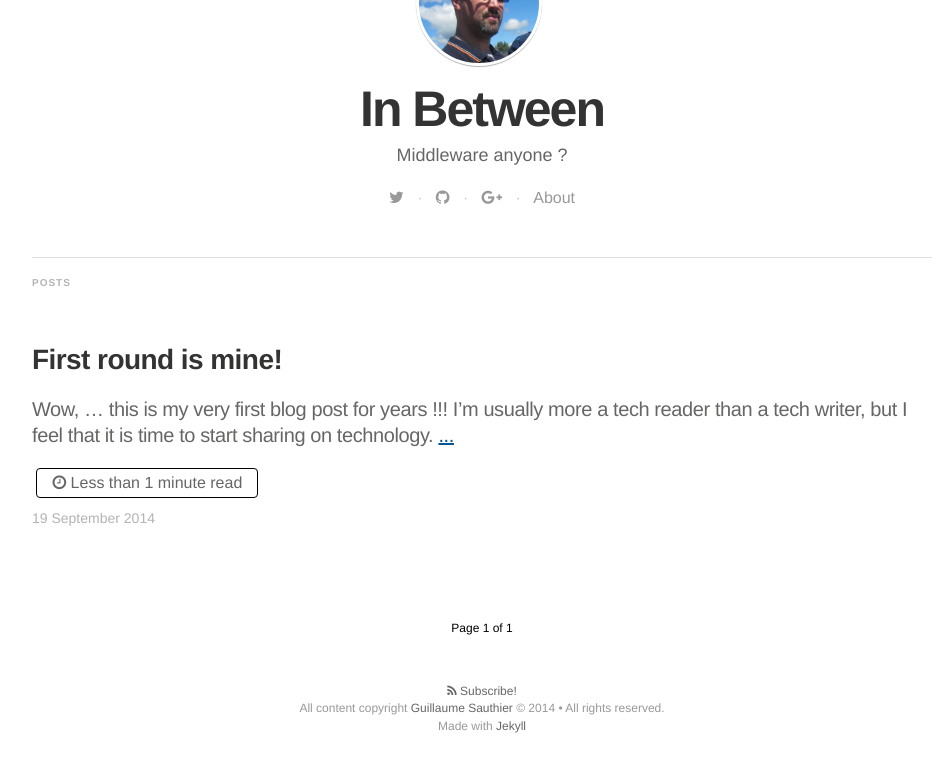
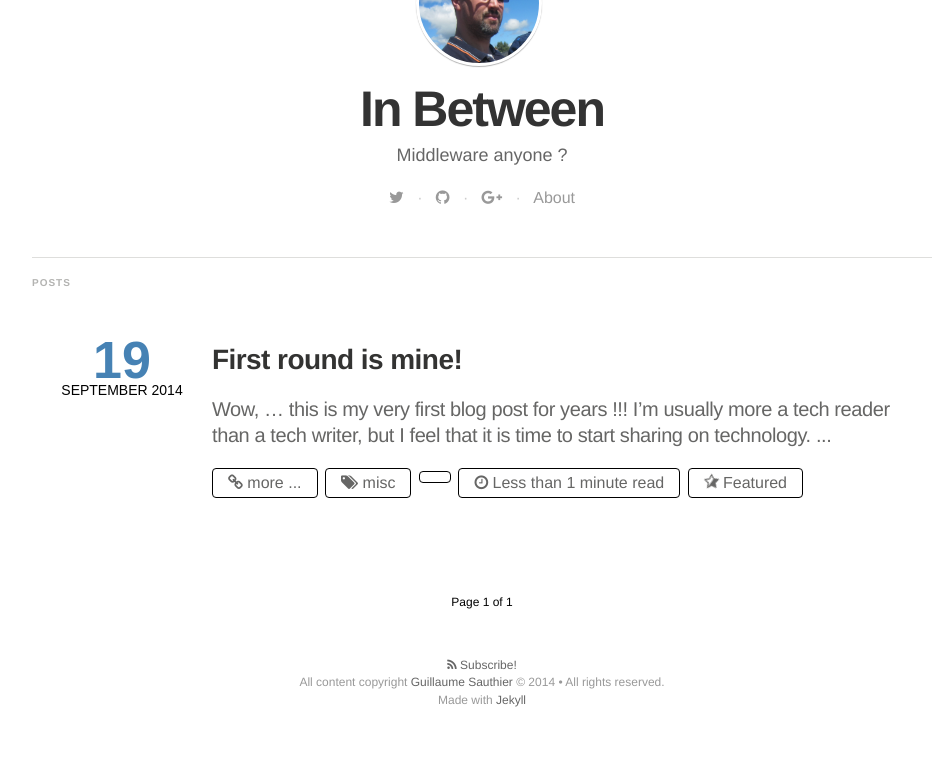
Before and after one commit to sauthieg/sauthieg.github.io, a Jekyll site: the page built from index.html, in a window 1280 px wide. Shown: the part 450-1234 px from the top of the page, without its empty margins (158-1095 px from the left). Built offline with Jekyll 4.4.1, drawn with Linux system fonts in a browser that asks for light colours; nearby versions of some CDN libraries; some web fonts are replaced; Markdown is read by kramdown in place of the engine named in the settings; the list of posts is cut into pages by our own code; comment, search, counter and statistics services are not loaded; after the commit the page ends 1208 px from its top, so only the background shows below that.

Commit message:
* Add disqus comment counts * Sort posts in categories.html by date * Home page show posts with date in a column

```diff
--- a/_posts/2014-09-19-first-round-is-mine.markdown
+++ b/_posts/2014-09-19-first-round-is-mine.markdown
@@ -4,7 +4,8 @@ title:  "First round is mine!"
 date:   2014-09-19
 image: /assets/article_images/first-round-is-mine/IMGA0885.jpeg
 comments: false
-tags: featured
+featured: true
+categories: misc
 ---
 
 # Wow,
--- a/css/main.sass
+++ b/css/main.sass
@@ -188,6 +188,37 @@ a
         margin-bottom: 0.3125rem
         text-decoration: none
         cursor: pointer
+    .article-item
+      display: inline-block
+      .date-column
+        font-family: "Montserrat", sans-serif
+        float: left
+        width: 20%
+        @include box-sizing(border-box)
+        @include respond-to(800)
+          width: 100%
+          padding-bottom: $rs*2
+        .day
+          display: block
+          text-align: center
+          font-size: 3.25rem
+          font-weight: 800
+          color: steelblue
+        .month-year
+          display: block
+          text-align: center
+          font-size: 1rem
+          color: #000
+          font-size: 0.875rem
+          text-transform: uppercase
+      .post-column
+        float: right
+        width: 80%
+        @include box-sizing(border-box)
+        @include respond-to(800)
+          width: 100%
+          padding-bottom: $rs*2
+
 
 .container.featured
   padding-bottom: 40px
@@ -630,25 +661,31 @@ code
 .gist pre
   font-size: 12px
 
-.tag-box
+.markers
   list-style: none
   margin: 0px
-  a
-    display: inline-block
-    padding: 0.3125rem 0.9375rem
-    margin-right: 0.1875rem
-    color: #666665
-    border: 0.0625rem solid black
-    border-radius: 0.250rem
-    margin-bottom: 0.3125rem
-    text-decoration: none
-    line-height: initial
-    &:hover
+  padding-left: 0px
+  li
+    display: inline
+    a
+      display: inline-block
+      padding: 0.3125rem 0.9375rem
+      margin-right: 0.1875rem
+      color: #666665
+      border: 0.0625rem solid black
+      border-radius: 0.250rem
+      margin-bottom: 0.3125rem
+      text-decoration: none
+      line-height: initial
       cursor:pointer
-    span
-      font-size: 75%
-      vertical-align: super
-      color: black
+      .superscript
+        font-size: 75%
+        vertical-align: super
+        color: black
+  .center-tags
+    text-align:center
+    li
+      margin-left: 1px
 
 .post-list
   list-style: none
--- a/index.html
+++ b/index.html
@@ -73,16 +73,38 @@ layout: default
         {% endif %}
         <article class="post" itemscope itemtype="http://schema.org/BlogPosting" role="article">
           <div class="article-item">
-            <header class="post-header">
-              <h2 class="post-title" itemprop="name"><a href="{{ post.url }}" itemprop="url">{{ post.title }} <small>{{ post.subtitle }}</small></a></h2>
-            </header>
-            <section class="post-excerpt" itemprop="description">
-              <p>{{ post.excerpt | strip_html | truncatewords: 50 }}<a href="{{ post.url }}">...</a></p>
-            </section>
-            <div class="post-meta-tags">{% for tag in post.categories %}<a href="{{ site.url }}/categories/index.html#{{ tag | cgi_encode }}" title="Other posts from the {{ tag }} category"><i class="fa fa-tags"></i> {{ tag }}</a>{% unless forloop.last %}&nbsp;{% endunless %}{% endfor %}{% if site.readtime %}&nbsp;<a><i class="fa fa-clock-o"></i> {% if readtime > 1 and readtime < 1.5 %}1 minute read{% endif %}{% if readtime > 1.5 %}<span class="time">{{ readtime }}</span> minutes read{% endif %}{% if readtime < 1 %}Less than 1 minute read{% endif %}</a>{% endif %}{% if post.featured %}&nbsp;<a href="{{ site.url }}/featured/"><i class="fa fa-star-half-o fa-spin"></i> Featured</a>{% endif %}</div>
-            <div class="post-meta">
-              <time datetime="{{ post.date | date_to_long_string }}">{{ post.date | date_to_long_string }}</time>
-<!--            <span class="post-tags-set">on {{#foreach tags}}<span class="post-tag-{{slug}}">{{#if @first}}{{else}}, {{/if}}<a href="/tag/{{slug}}">{{name}}</a></span>{{/foreach}}</span>-->
+            <div class="date-column">
+              <div class="post-meta">
+                <time datetime="{{ post.date | date_to_long_string }}">
+                  <span class="day">
+                    {{ post.date | date: "%d" }}
+                  </span>
+                  <span class="month-year">
+                    {{ post.date | date: "%B %Y" }}
+                  </span>
+                </time>
+              <!--            <span class="post-tags-set">on {{#foreach tags}}<span class="post-tag-{{slug}}">{{#if @first}}{{else}}, {{/if}}<a href="/tag/{{slug}}">{{name}}</a></span>{{/foreach}}</span>-->
+              </div>
+            </div>
+            <div class="post-column">
+              <header class="post-header">
+                <h2 class="post-title" itemprop="name"><a href="{{ post.url }}" itemprop="url">{{ post.title }} <small>{{ post.subtitle }}</small></a></h2>
+              </header>
+              <section class="post-excerpt" itemprop="description">
+                <p>{{ post.excerpt | strip_html | truncatewords: 50 }}...</p>
+              </section>
+              <div class="post-meta-tags">
+                <ul class="markers">
+                  <li><a href="{{ post.url }}"><span><i class="fa fa-chain"></i>  more ...</span></a></li>
+                  {% for tag in post.categories %}
+                    <li><a href="{{ site.url }}/categories/index.html#{{ tag | cgi_encode }}" title="Other posts from the {{ tag }} category"><i class="fa fa-tags"></i> {{ tag }}</a></li>
+                  {% endfor %}
+                  <li><a href="{{ post.url }}#disqus_thread"></a></li>
+                  {% if site.readtime %}
+                    <li><a><i class="fa fa-clock-o"></i> {% if readtime > 1 and readtime < 1.5 %}1 minute read{% endif %}{% if readtime > 1.5 %}<span class="time">{{ readtime }}</span> minutes read{% endif %}{% if readtime < 1 %}Less than 1 minute read{% endif %}</a>{% endif %}{% if post.featured %}&nbsp;<a href="{{ site.url }}/featured/"><i class="fa fa-star-half-o fa-spin"></i> Featured</a></li>
+                  {% endif %}
+                </ul>
+              </div>
             </div>
           <div>
         </article>
@@ -108,3 +130,5 @@ layout: default
     {{pagination}} -->
 
 </main>
+
+{% include disqus/count.html %}
```
Also changed, not shown: _includes/disqus/count.html (added, +12 -0 lines), categories.html (+4 -4 lines).
